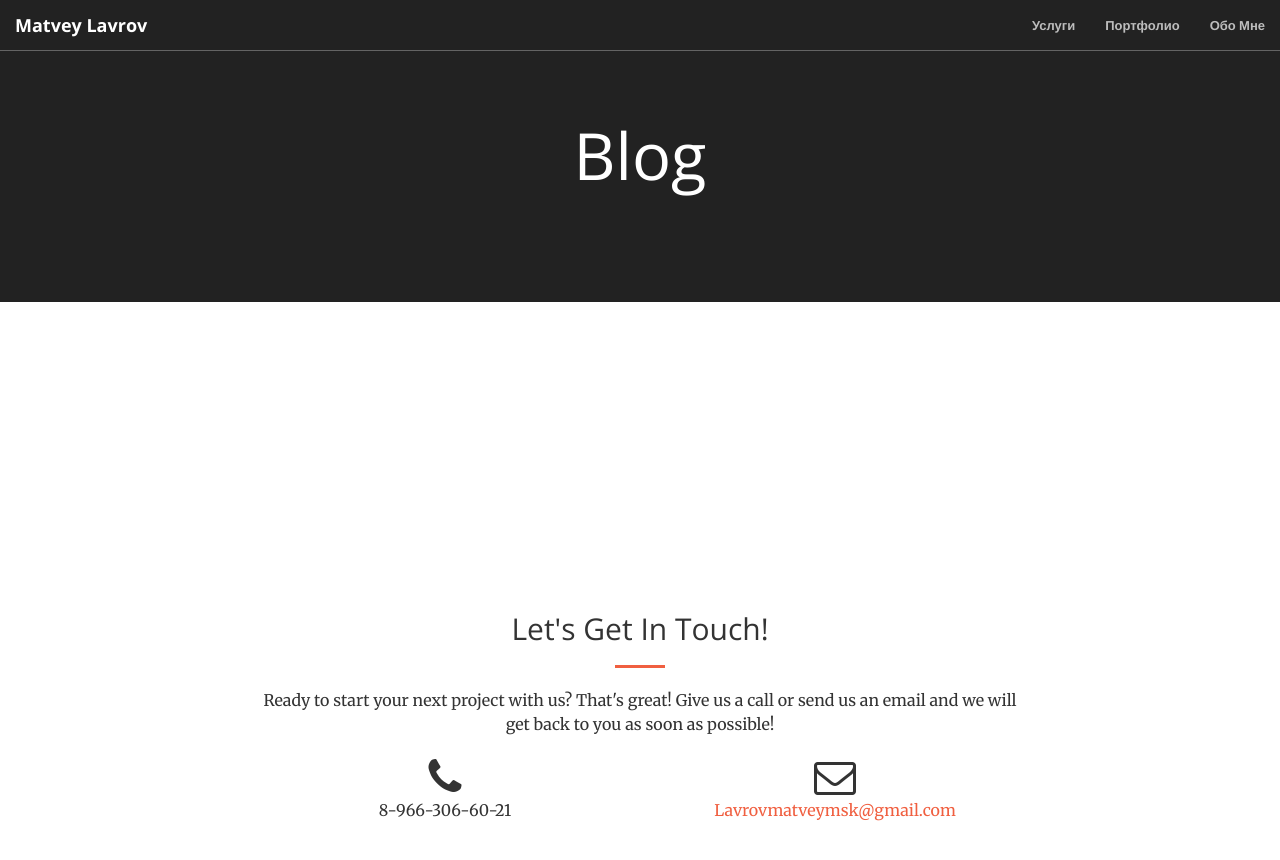
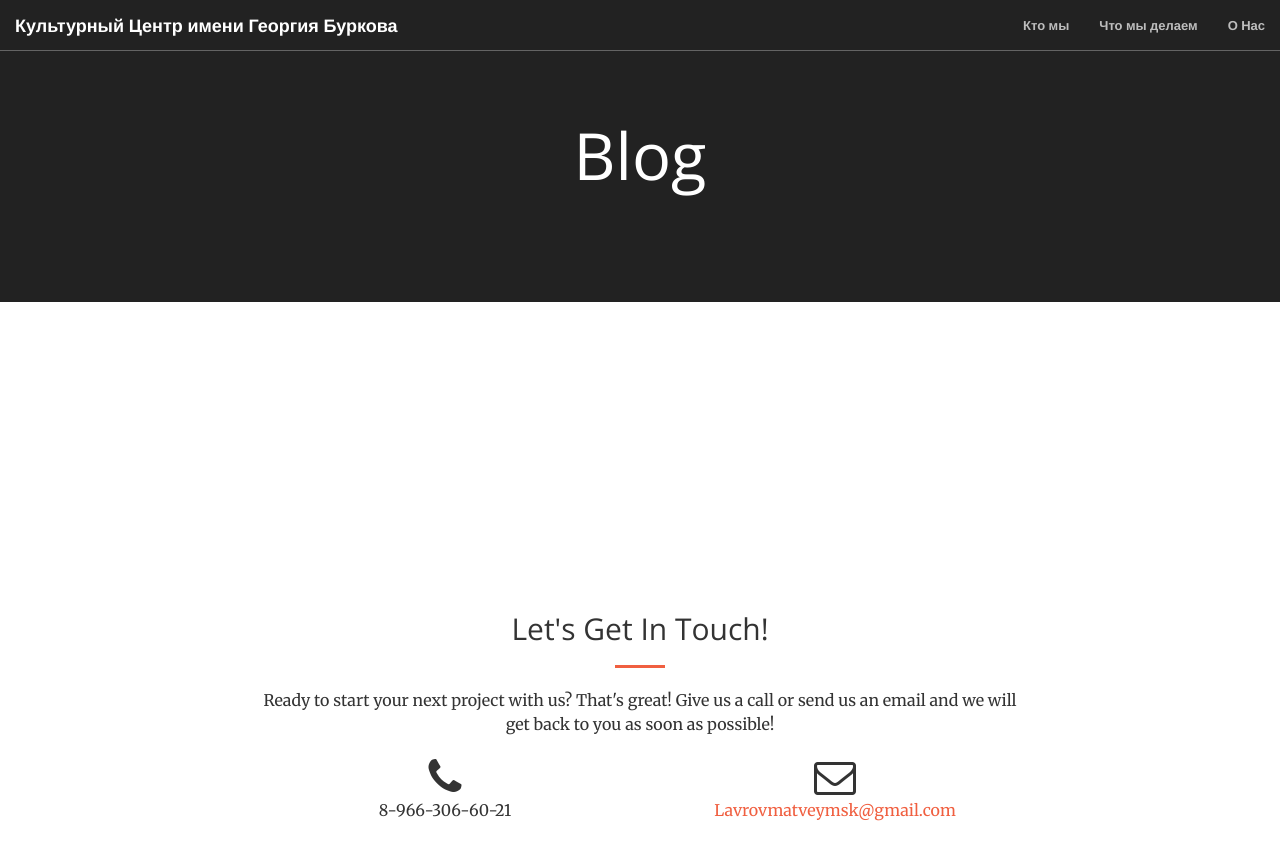
Before and after one commit to kvin1in/toBurk, a Jekyll site: the page built from blog.html, in a window 1280 px wide and 942 px high. Shown: the top 860 px of the window. Built offline with Jekyll 4.4.1, drawn with Linux system fonts in a browser that asks for light colours.

Commit message:
Add menu

```diff
--- a/_layouts/default.html
+++ b/_layouts/default.html
@@ -34,20 +34,20 @@
 					<span class="icon-bar"></span>
 					<span class="icon-bar"></span>
 					</button>
-                <a class="navbar-brand page-scroll" href="#">Matvey Lavrov</a>
+                <a class="navbar-brand page-scroll" href="#">Культурный Центр имени Георгия Буркова</a>
             </div>
             <!-- Collect the nav links, forms, and other content for toggling -->
             <div class="collapse navbar-collapse" id="bs-example-navbar-collapse-1">
                 <ul class="nav navbar-nav navbar-right">
 
                     <li>
-                        <a href="#services">Услуги</a>
+                        <a href="#services">Кто мы</a>
                     </li>
                     <li>
-                        <a href="#portfolio">Портфолио</a>
+                        <a href="#portfolio">Что мы делаем</a>
                     </li>
                     <li>
-                        <a href="#about">Обо Мне</a>
+                        <a href="#about">О Нас</a>
                     </li>
 
                 </ul>
```
